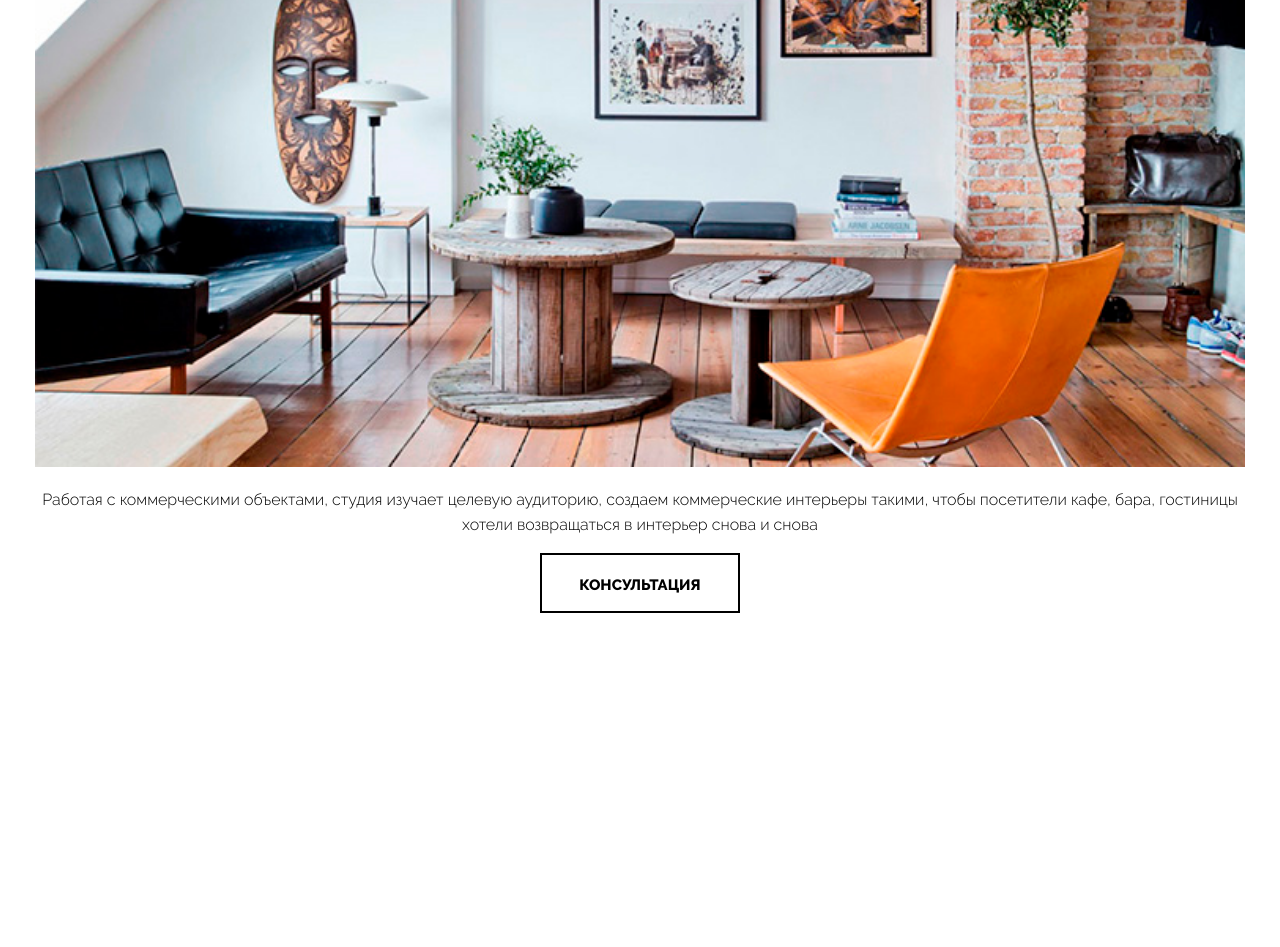
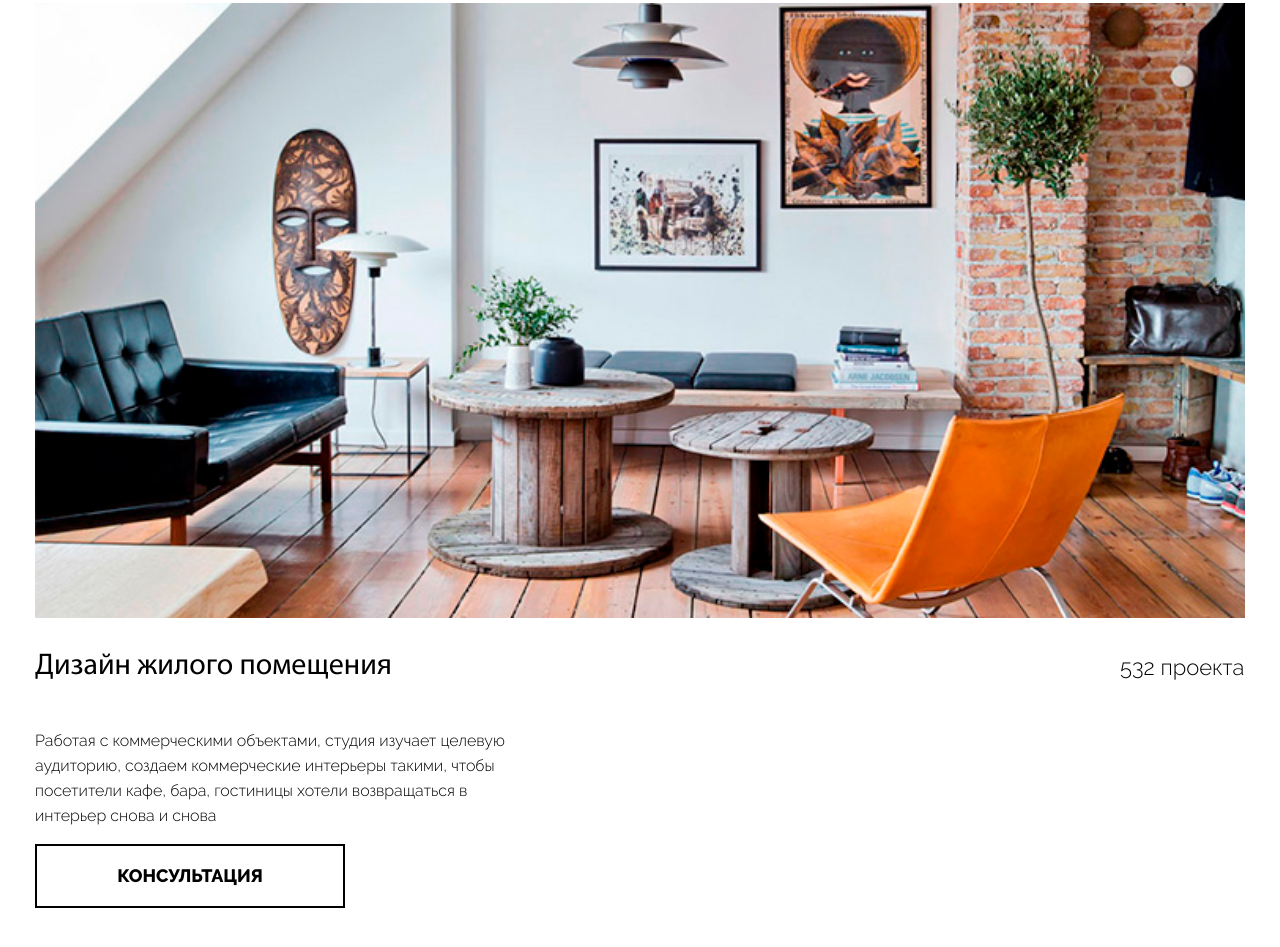
Before and after one commit to Ostin63/adaptive-brume, a website: page source/index.html in a window 1280 px wide. Shown: the part 3727-4674 px from the top of the page. Before the commit the page ends 4390 px from the top, so only its background shows below. Drawn offline with nearby package versions, Linux system fonts and the light colour scheme; files that its build step writes are made by us from their sources; files whose address does not match are found by name; a web font is replaced by a local one.

Commit message:
Добавил стили для services 1360

```diff
--- a/source/index.html
+++ b/source/index.html
@@ -245,88 +245,88 @@
       </ul>
       <ul class="services__list">
         <li class="services__item active">
+          <div class="services__img-wrapper">
             <picture>
               <source media="(min-width: 1360px)" srcset="img/card-2-services-max.jpg">
               <source media="(min-width: 768px)" srcset="img/card-2-services-plan.jpg">
               <img class="services__img" src="img/card-2-services-mobile.jpg" alt="фото">
             </picture>
-          <div class="services__info">
+          </div>
           <h3 class="services__info-title">Дизайн жилого помещения</h3>
           <p class="services__text">Работая с коммерческими объектами, студия изучает целевую аудиторию, создаем
             коммерческие интерьеры
             такими, чтобы посетители кафе, бара, гостиницы хотели возвращаться в интерьер снова и снова</p>
           <span class="services__info-counter">532 проекта</span>
-          </div>
         </li>
         <li class="services__item">
+          <div class="services__img-wrapper">
             <picture>
               <source media="(min-width: 1360px)" srcset="img/card-3-services-max.jpg">
               <source media="(min-width: 768px)" srcset="img/card-3-services-plan.jpg">
               <img class="services__img" src="img/card-3-services-mobile.jpg" alt="фото">
             </picture>
-          <div class="services__info">
+          </div>
           <h3 class="services__info-title">Дизайн отельных комнат</h3>
           <p class="services__text">Работая с коммерческими объектами, студия изучает целевую аудиторию, создаем
             коммерческие интерьеры
             такими, чтобы посетители кафе, бара, гостиницы хотели возвращаться в интерьер снова и снова</p>
           <span class="services__info-counter">532 проекта</span>
-          </div>
         </li>
         <li class="services__item">
+          <div class="services__img-wrapper">
             <picture>
               <source media="(min-width: 1360px)" srcset="img/card-1-services-max.jpg">
               <source media="(min-width: 768px)" srcset="img/card-1-services-plan.jpg">
               <img class="services__img" src="img/card-1-services-mobile.jpg" alt="фото">
             </picture>
-          <div class="services__info">
+          </div>
           <h3 class="services__info-title">Дизайн коммерческих объектов</h3>
           <p class="services__text">Работая с коммерческими объектами, студия изучает целевую аудиторию, создаем
             коммерческие интерьеры
             такими, чтобы посетители кафе, бара, гостиницы хотели возвращаться в интерьер снова и снова</p>
           <span class="services__info-counter">532 проекта</span>
-          </div>
         </li>
         <li class="services__item">
+          <div class="services__img-wrapper">
             <picture>
               <source media="(min-width: 1360px)" srcset="img/card-2-services-max.jpg">
               <source media="(min-width: 768px)" srcset="img/card-2-services-plan.jpg">
               <img class="services__img" src="img/card-2-services-mobile.jpg" alt="фото">
             </picture>
-          <div class="services__info">
+          </div>
           <h3 class="services__info-title">Ремонт под ключ</h3>
           <p class="services__text">Работая с коммерческими объектами, студия изучает целевую аудиторию, создаем
             коммерческие интерьеры
             такими, чтобы посетители кафе, бара, гостиницы хотели возвращаться в интерьер снова и снова</p>
           <span class="services__info-counter">532 проекта</span>
-          </div>
         </li>
         <li class="services__item">
+          <div class="services__img-wrapper">
             <picture>
               <source media="(min-width: 1360px)" srcset="img/card-3-services-max.jpg">
               <source media="(min-width: 768px)" srcset="img/card-3-services-plan.jpg">
               <img class="services__img" src="img/card-3-services-mobile.jpg" alt="фото">
             </picture>
-          <div class="services__info">
+          </div>
           <h3 class="services__info-title">Отделочные работы</h3>
           <p class="services__text">Работая с коммерческими объектами, студия изучает целевую аудиторию, создаем
             коммерческие интерьеры
             такими, чтобы посетители кафе, бара, гостиницы хотели возвращаться в интерьер снова и снова</p>
           <span class="services__info-counter">532 проекта</span>
-          </div>
         </li>
         <li class="services__item">
+          <div class="services__img-wrapper">
             <picture>
               <source media="(min-width: 1360px)" srcset="img/card-1-services-max.jpg">
               <source media="(min-width: 768px)" srcset="img/card-1-services-plan.jpg">
               <img class="services__img" src="img/card-1-services-mobile.jpg" alt="фото">
             </picture>
-          <div class="services__info">
+          </div>
           <h3 class="services__info-title">Выезд дизайнера на дом</h3>
           <p class="services__text">Работая с коммерческими объектами, студия изучает целевую аудиторию, создаем
             коммерческие интерьеры
             такими, чтобы посетители кафе, бара, гостиницы хотели возвращаться в интерьер снова и снова</p>
           <span class="services__info-counter">532 проекта</span>
-          </div>
         </li>
       </ul>
       <a class="services__button" href="#">консультация</a>
--- a/source/sass/blocks/services.scss
+++ b/source/sass/blocks/services.scss
@@ -6,6 +6,11 @@
   @media (min-width: $tablet-width) {
     grid-template-columns: 35px 1fr 35px;
   }
+
+  @media (min-width: $desktop-width) {
+    grid-template-columns: 1fr 285px 568px 310px 1fr;
+    grid-template-rows: 210px 390px 147px 120px;
+  }
 }
 
 .services__title {
@@ -13,6 +18,15 @@
   font-size: 45px;
   font-family: $font-playfair;
   grid-column: 2 / -2;
+
+  @media (min-width: $tablet-width) {
+    margin-bottom: 20px;
+  }
+
+  @media (min-width: $desktop-width) {
+    text-align: left;
+    grid-column: 2 / 4;
+  }
 }
 
 .services__control {
@@ -20,6 +34,14 @@
   padding: 0;
   list-style: none;
   grid-column: 2 / -2;
+
+  @media (min-width: $desktop-width) {
+    text-align: left;
+    display: flex;
+    flex-direction: column;
+    grid-column: 2 / 3;
+    grid-row: 2 / -1;
+  }
 }
 
 .services__item-control {
@@ -27,6 +49,10 @@
 
   &.button-active {
     color: var(--basic-black);
+
+    @media (min-width: $desktop-width) {
+      padding-left: 20px;
+    }
   }
 }
 
@@ -36,13 +62,23 @@
   line-height: 25px;
   font-weight: 600;
   font-family: $font-raleway;
+  cursor: pointer;
+
+  @media (min-width: $tablet-width) {
+    margin-bottom: 50px;
+    font-size: 22px;
+  }
 }
 
 .services__list {
   margin: 0;
   padding: 0;
   list-style: none;
-  grid-column: 2 / -2
+  grid-column: 2 / -2;
+
+  @media (min-width: $desktop-width) {
+    grid-column: 3 / -2;
+  }
 }
 
 .services__item {
@@ -50,17 +86,39 @@
   display: none;
 
   &.active {
-    display: block;
+    display: grid;
+  }
+
+  @media (min-width: $tablet-width) {
+    align-items: center;
+    grid-template-columns: 500px 1fr 125px;
+    grid-template-rows: auto;
   }
 }
 
-.services__img {
+.services__img-wrapper {
   min-width: 294px;
   height: auto;
+
+  @media (min-width: $tablet-width) {
+    grid-column: 1 / -1;
+    grid-row: 1 / 2;
+  }
 }
 
 .services__info-title {
+  font-size: 30px;
+  line-height: 30px;
+  font-weight: 400;
+  font-family: $font-myriad;
   display: none;
+
+  @media (min-width: $tablet-width) {
+    text-align: left;
+    display: block;
+    grid-column: 1 / 2;
+    grid-row: 2 / 3;
+  }
 }
 
 .services__text {
@@ -68,10 +126,27 @@
   line-height: 25px;
   font-weight: 300;
   font-family: $font-raleway;
+
+  @media (min-width: $tablet-width) {
+    text-align: left;
+    grid-column: 1 / 2;
+    grid-row: 3 / 4;
+  }
 }
 
 .services__info-counter {
   display: none;
+
+  @media (min-width: $tablet-width) {
+    text-align: left;
+    display: block;
+    grid-column: 3 / -1;
+    grid-row: 2 / 3;
+    font-size: 22px;
+    line-height: 30px;
+    font-weight: 300;
+    font-family: $font-raleway;
+  }
 }
 
 .services__button {
@@ -87,5 +162,27 @@
   font-weight: 800;
   font-family: $font-raleway;
   color: var(--basic-black);
+  background: var(--basic-white);
   grid-column: 2 / -2;
+
+  &:hover {
+    color: var(--basic-white);
+    background: var(--basic-black);
+  }
+
+  &:active {
+    background: var(--basic-grey);
+  }
+
+  @media (min-width: $tablet-width) {
+    width: 310px;
+    height: 64px;
+    margin-left: 0;
+    font-size: 18px;
+  }
+
+  @media (min-width: $desktop-width) {
+    grid-column: 4/ -2;
+    grid-row: -2 / -1;
+  }
 }
```
Also changed, not shown: build/css/style.min.css, build/index.html, 1 other file. Lines whose indentation alone changed are shown as unchanged.
